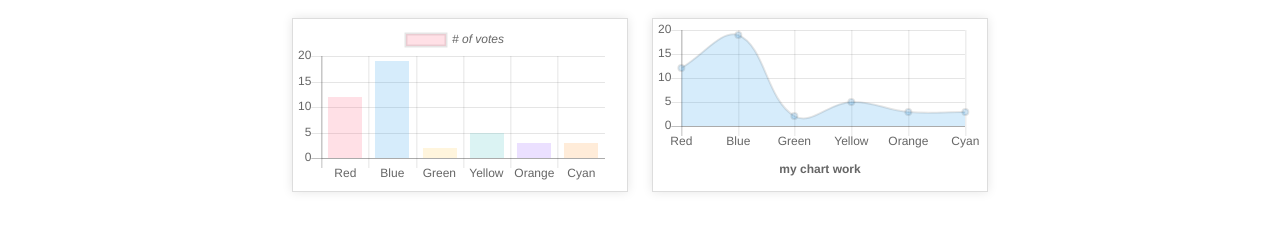
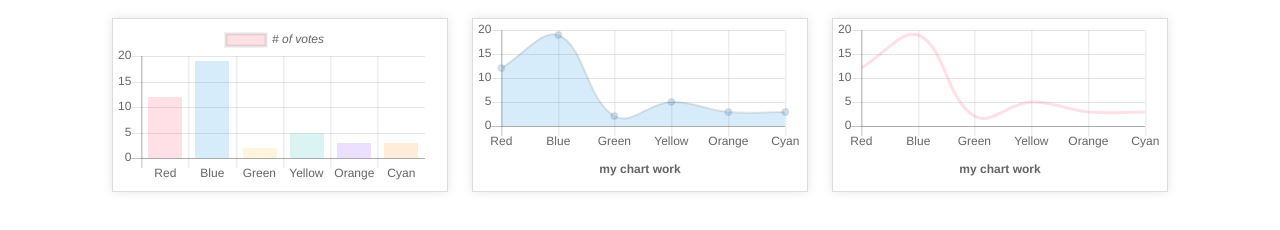
Before and after one commit to mamunmorshed/Chart.js-study, a plain HTML site: page index.html in a window 1280 px wide. Drawn offline with Linux system fonts and the light colour scheme.

Commit message:
practiced line chart without fill & points

```diff
--- a/index.html
+++ b/index.html
@@ -11,6 +11,7 @@
 
 <div><canvas class="chartone"></canvas></div>
 <div><canvas class="charttwo"></canvas></div>
+<div><canvas class="chartthree"></canvas></div>
 
 <script src="script/Chart.bundle.min.js"></script>
 <script src="script/script.js"></script>
--- a/script/script.js
+++ b/script/script.js
@@ -77,3 +77,42 @@ new Chart(charttwo, {
         }
     }
 });
+
+var chartthree = document.querySelectorAll('.chartthree')[0];
+new Chart(chartthree, {
+    type: 'line',
+    data: {
+        labels: ["Red", "Blue", "Green", "Yellow", "Orange", "Cyan"],
+        datasets:[{
+            label: '# of votes',
+            data: [12, 19, 2, 5, 3, 3],
+            fill: false,
+            pointRadius: 0,
+            borderColor: 'rgba(255, 99, 132, 0.2)',
+            borderWidth: 3
+        }]
+    },
+    options: {
+        title:{
+            display: true,
+            text: 'my chart work',
+            position: 'bottom'
+        },
+        legend: {
+            display: false,
+            position:'bottom'
+        },
+        hover: {
+            mode: 'nearest'
+        },
+        responsive: true,
+        scales: {
+            yAxes:[{
+                ticks: {
+                    beginAtZero: true
+                }
+            }]
+        }
+    }
+
+});
```
